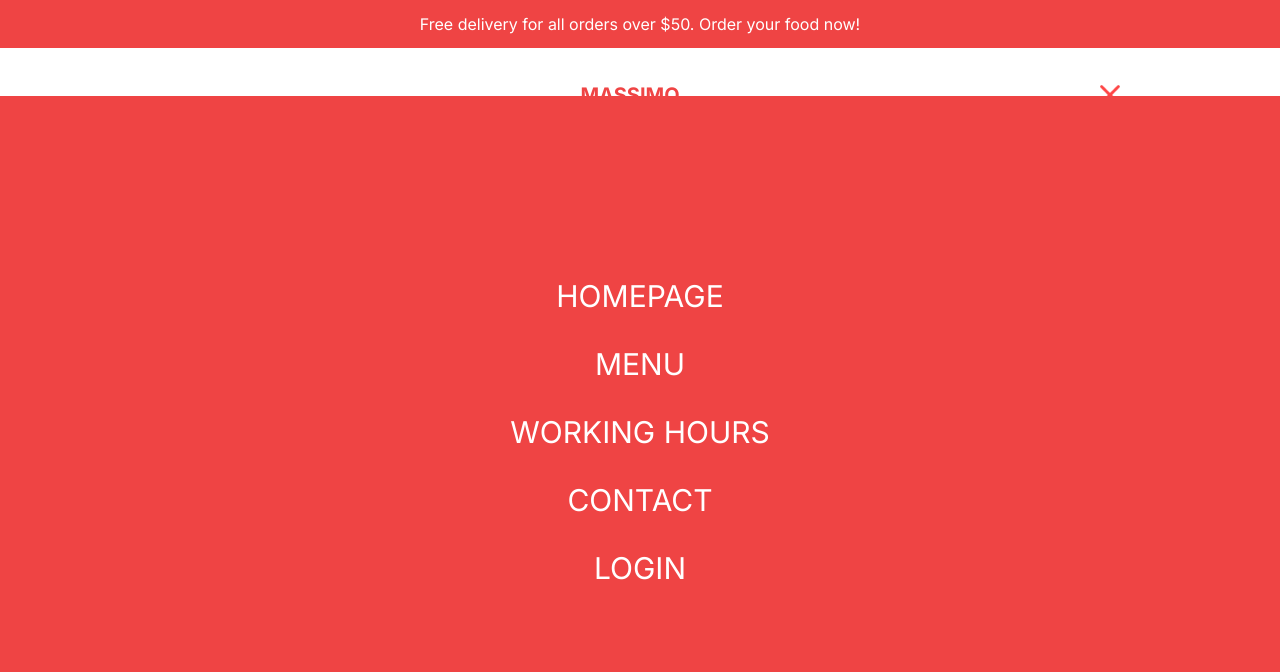
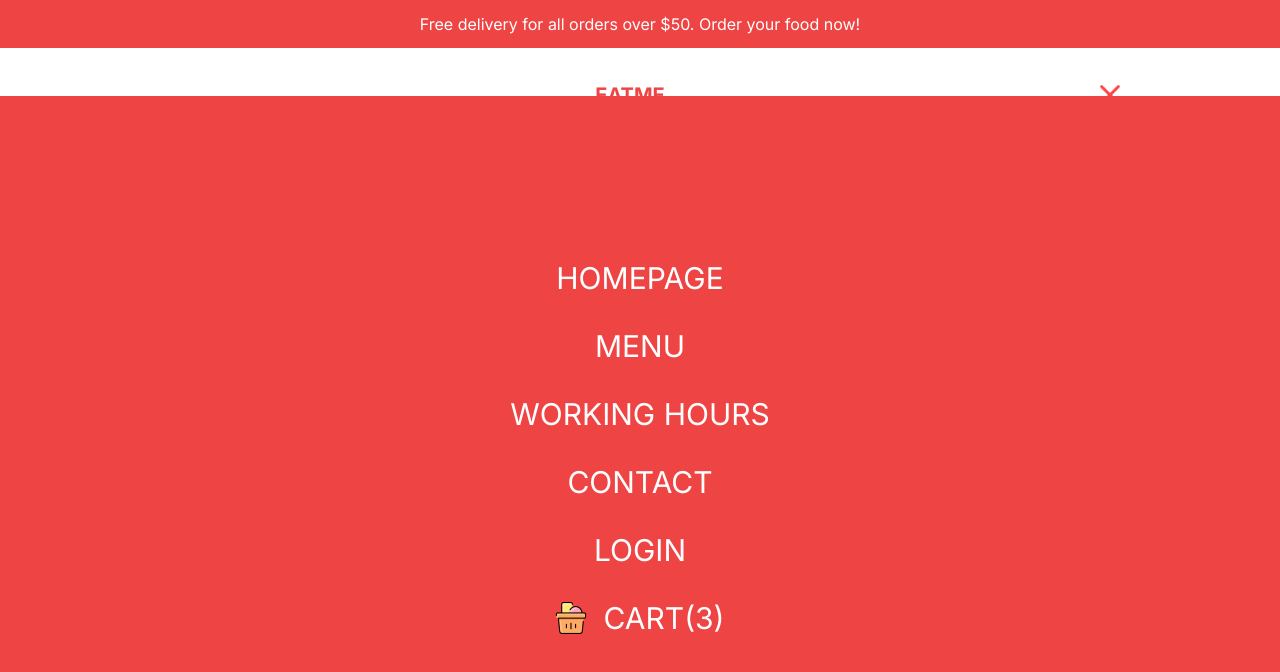
Before and after one commit to vijay711-github/Food_Delivery_App, a Next.js app: page /product/1 in a window 1280 px wide. Both pictures are taken after a click on the picture 1110 px from the left and 95 px from the top of the page. Shown: the top 672 px of the page. Built offline with nearby package versions, Linux system fonts and the light colour scheme.

Commit message:
Created cart componenet and added image

```diff
--- /dev/null
+++ b/src/components/CartIcon.tsx
@@ -0,0 +1,16 @@
+import Image from 'next/image'
+import Link from 'next/link'
+import React from 'react'
+
+const CartIcon = () => {
+  return (
+      <Link href="/cart" className='flex items-center gap-4'>
+          <div className='relative w-8 h-8'>
+              <Image src="/cart.png" alt="cart-image" fill/>
+          </div>
+          <span>Cart(3)</span>
+    </Link>
+  )
+}
+
+export default CartIcon
--- a/src/components/Menu.tsx
+++ b/src/components/Menu.tsx
@@ -3,6 +3,7 @@
 import React, { useState } from "react";
 import Image from "next/image";
 import Link from "next/link";
+import CartIcon from "./CartIcon";
 
 
 const links = [
@@ -74,6 +75,7 @@
             {user ? "Orders" : "Login"}
           </Link>
                   <Link href="/cart" onClick={() => setOpen(false)}>
+                    <CartIcon/>
 
           </Link>
         </div>
--- a/src/components/Navbar.tsx
+++ b/src/components/Navbar.tsx
@@ -6,7 +6,7 @@
   return (
     <div className="h-12 text-red-500 p-4 flex items-center justify-between border-b-2 border-b-red-500 uppercase md:h-24 lg:px-20 xl:px-40">
       <div className="text-xl md:font-bold flex-1 md:text-center">
-        <Link href="/">MASSIMO</Link>
+        <Link href="/">EatMe</Link>
       </div>
       <div>
         <Menu/>
```
